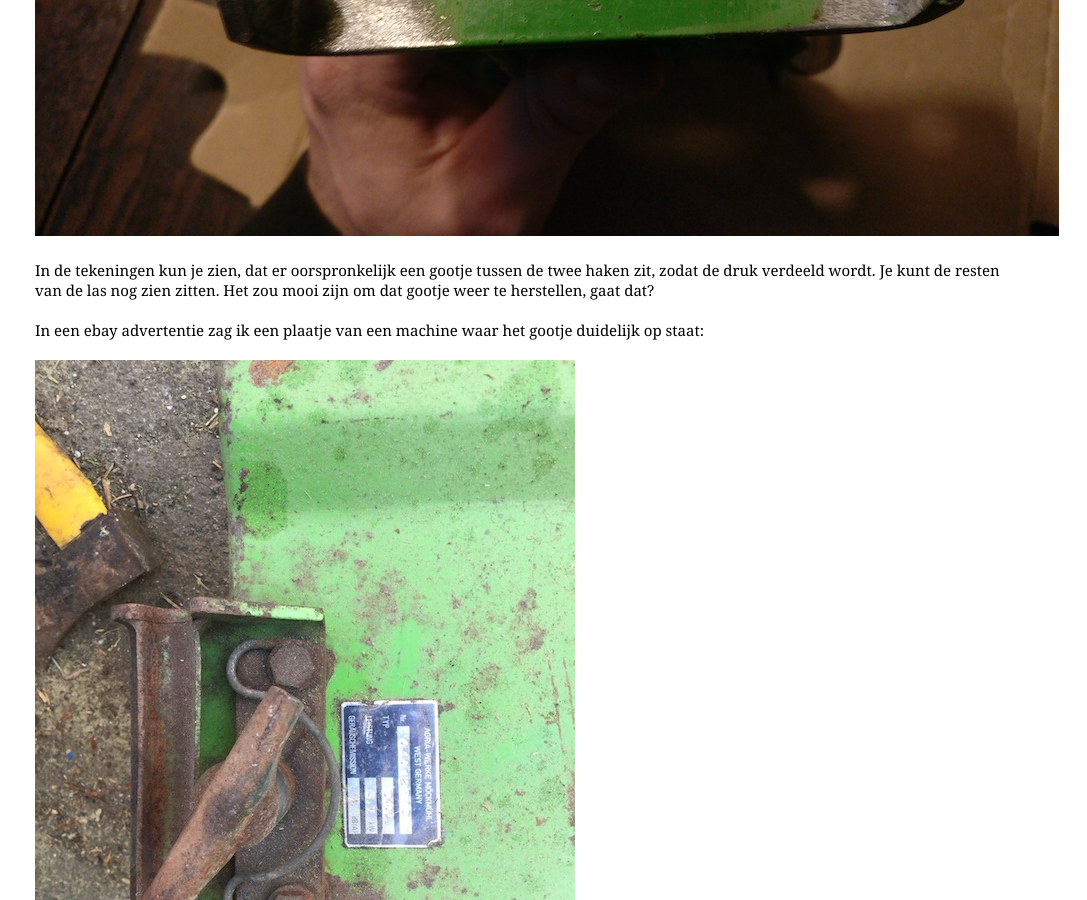
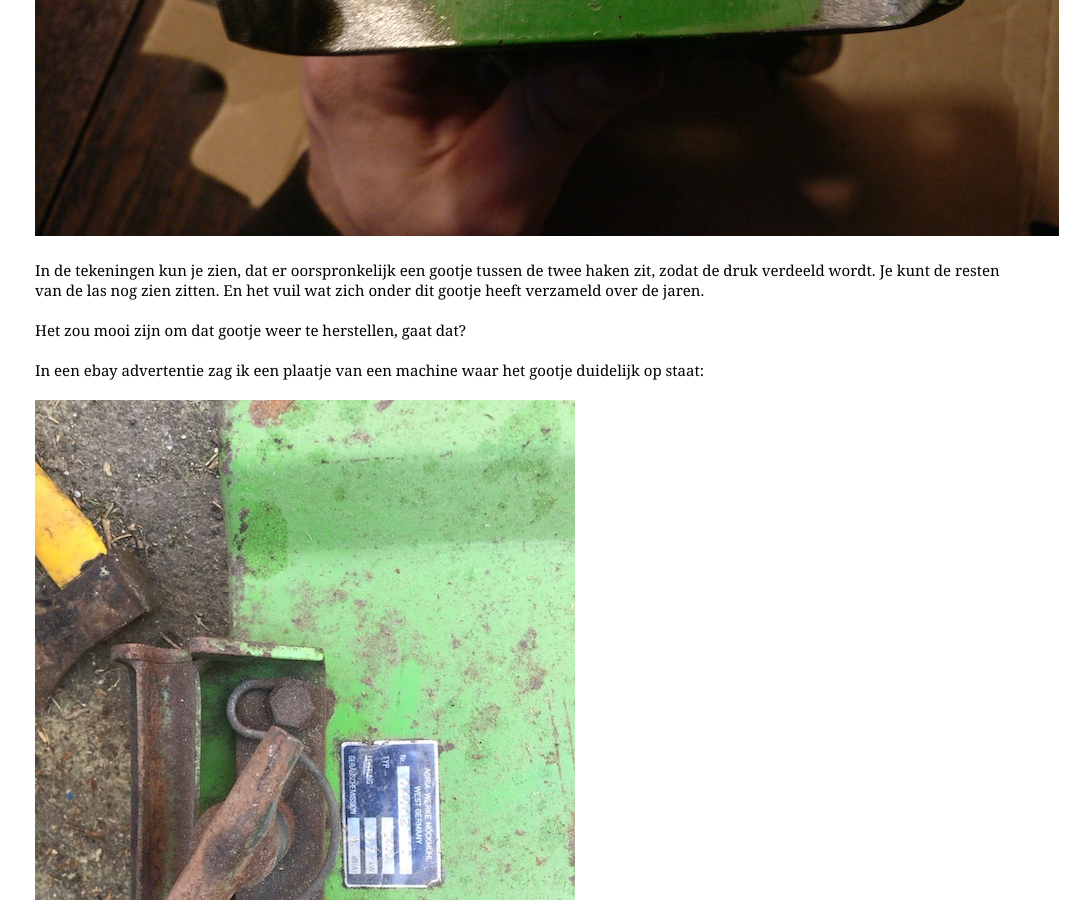
Before and after one commit to pragtich/pragtich.github.com, a Jekyll site: the page built from _posts/2020-01-11-refurbishing-an-old-agria-400-mower.md, in a window 1280 px wide and 900 px high, scrolled down 8326 px. Shown: the whole window, without its empty margins (193-1280 px from the left). Built offline with Jekyll 4.4.1, drawn with Linux system fonts in a browser that asks for light colours; Markdown is read by kramdown in place of the engine named in the settings; comment, search, counter and statistics services are not loaded; some of the changed text lies outside the part shown.

Commit message:
Small edits

```diff
--- a/_posts/2020-01-11-refurbishing-an-old-agria-400-mower.md
+++ b/_posts/2020-01-11-refurbishing-an-old-agria-400-mower.md
@@ -51,11 +51,13 @@ Een van de ogen is uitgescheurd, waarschijnlijk handig om dat ook te lassen.
 ![Tekening]({% postfile  Tekening.png %} )
 ![Uitgevreten]({% postfile  IMG_20200108_165347.jpg %} )
 
- In de tekeningen kun je zien, dat er oorspronkelijk een gootje tussen de twee haken zit, zodat de druk verdeeld wordt. Je kunt de resten van de las nog zien zitten. Het zou mooi zijn om dat gootje weer te herstellen, gaat dat?
+ In de tekeningen kun je zien, dat er oorspronkelijk een gootje tussen de twee haken zit, zodat de druk verdeeld wordt. Je kunt de resten van de las nog zien zitten. En het vuil wat zich onder dit gootje heeft verzameld over de jaren.
+
+ Het zou mooi zijn om dat gootje weer te herstellen, gaat dat?
 
  In een ebay advertentie zag ik een plaatje van een machine waar het gootje duidelijk op staat:
 
-![Gootje]({% postfile  IMG_0010.jpg %} )
+![Gootje]({% postfile  IMG_0010.JPG %} )
 
 
 # Oranje deel:
```
Also changed, not shown: other parts of _posts/2020-01-11-refurbishing-an-old-agria-400-mower.md (+0 -2 lines).
